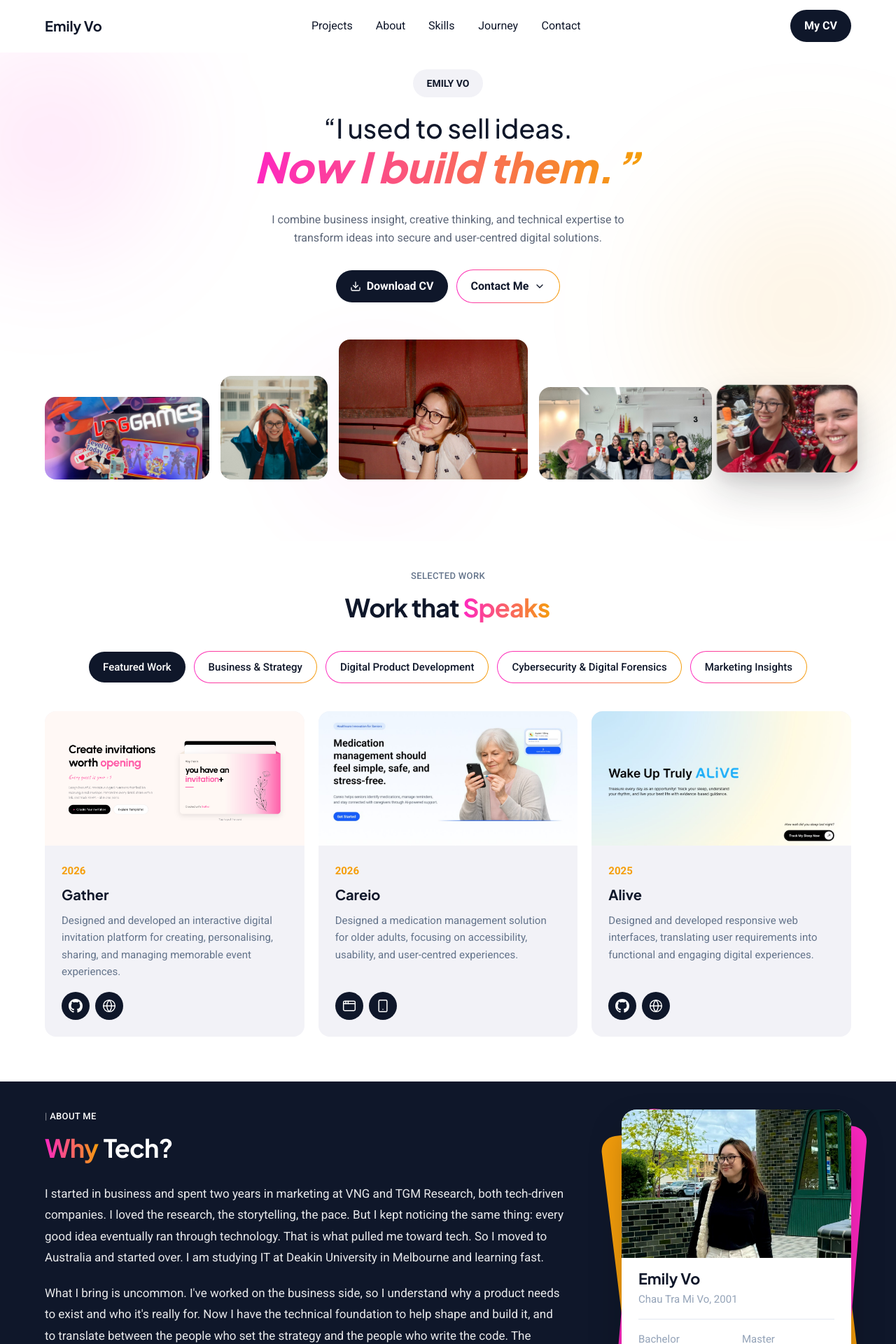
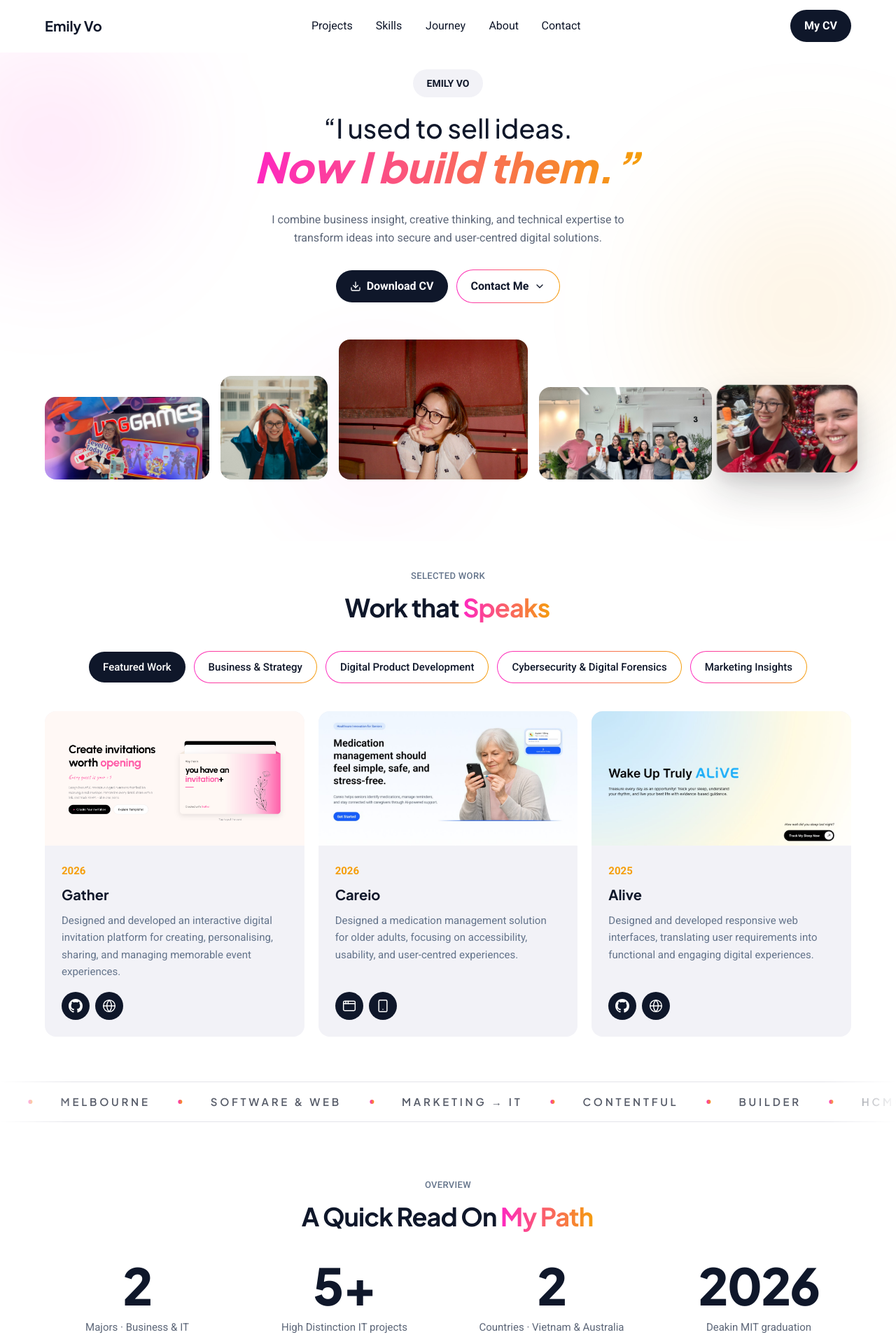
Before and after one commit to mivo1101/emily-vo-portfolio, a Next.js app: page / in a window 1280 px wide. Shown: the top 1920 px of the page at 70% size. Built offline with nearby package versions, Linux system fonts and the light colour scheme.

Commit message:
Move About section below Journey

```diff
--- a/src/app/page.tsx
+++ b/src/app/page.tsx
@@ -30,12 +30,12 @@ export default function Home() {
       <main className="flex-1">
         <Hero />
         <Projects />
-        <About />
         <Marquee items={marqueeItems} />
         <Stats />
         <Skills />
         <QuoteStrip />
         <Experience />
+        <About />
         <Beyond />
         <Contact />
       </main>
--- a/src/components/Header.tsx
+++ b/src/components/Header.tsx
@@ -7,9 +7,9 @@ import { site } from "@/data/site";
 
 const navLinks = [
   { href: "/#work", label: "Projects", sectionId: "work" },
-  { href: "/#about", label: "About", sectionId: "about" },
   { href: "/#skills", label: "Skills", sectionId: "skills" },
   { href: "/#experience", label: "Journey", sectionId: "experience" },
+  { href: "/#about", label: "About", sectionId: "about" },
   { href: "/#contact", label: "Contact", sectionId: "contact" },
 ] as const;
 
```
